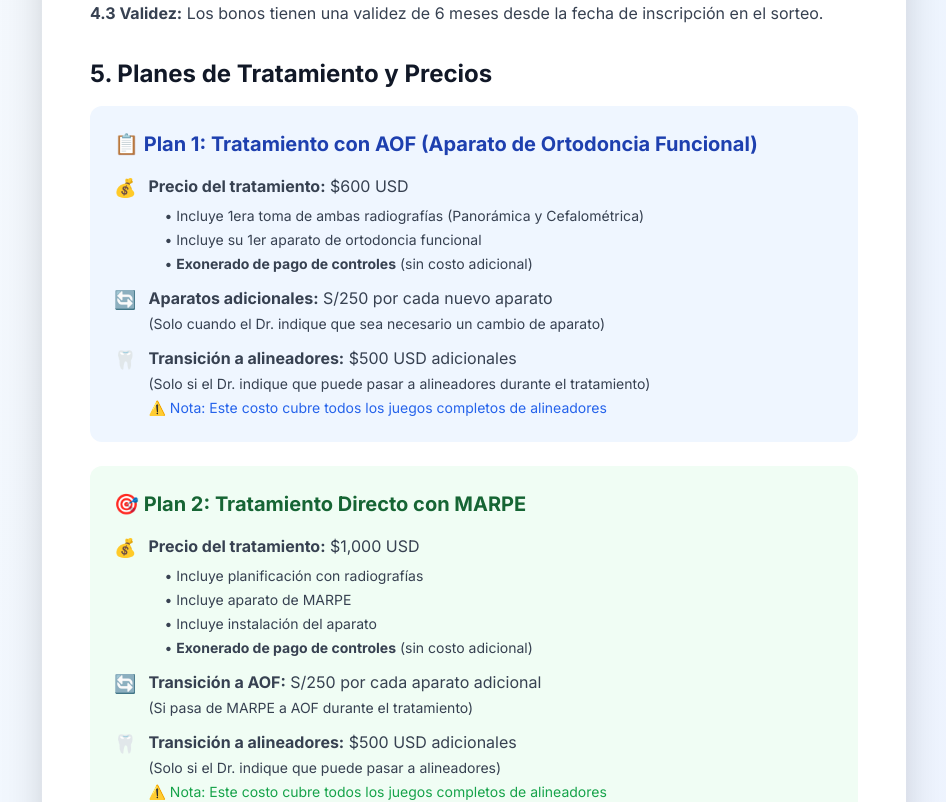
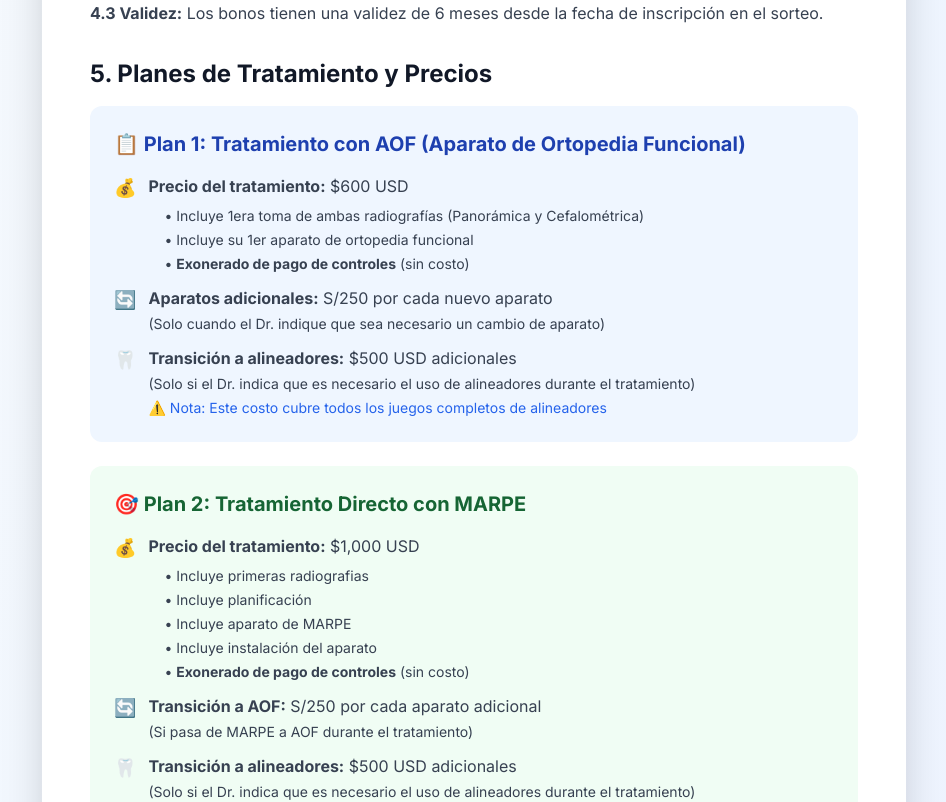
Before and after one commit to MAXILLARISProyectosYTI/apofi-landing-page, a Next.js app: page /terminos in a window 1280 px wide. Shown: the part 980-1782 px from the top of the page, without its empty margins (166-1112 px from the left). Built offline with nearby package versions, Linux system fonts and the light colour scheme.

Commit message:
sevent commit

```diff
--- a/src/app/page.tsx
+++ b/src/app/page.tsx
@@ -222,7 +222,7 @@ export default function Home() {
             <p className={`text-xl md:text-2xl text-white/90 mb-10 leading-relaxed transition-all duration-700 delay-500 ${isVisible ? 'opacity-100 translate-y-0' : 'opacity-0 translate-y-10'}`}>
               <strong className="text-blue-300">Maxillaris en convenio con APOFI</strong> te ofrece ganar uno de los{' '}
               <strong className="text-yellow-300">5 bonos</strong> con{' '}
-              <strong className="text-yellow-300">85% de descuento</strong> en tu tratamiento
+              <strong className="text-yellow-300">85% de descuento</strong> en tu tratamiento de ortopedia funcional de los maxillares
             </p>
 
             <div className={`space-y-6 transition-all duration-700 delay-700 ${isVisible ? 'opacity-100 translate-y-0' : 'opacity-0 translate-y-10'}`}>
@@ -351,8 +351,7 @@ export default function Home() {
               ¡Participa ahora!
             </h2>
             <p className="text-2xl text-gray-600 leading-relaxed max-w-3xl mx-auto">
-              Completa el formulario y participa por uno de los <strong className="text-blue-600">5 bonos con 85% de descuento</strong> en tu tratamiento dental
-            </p>
+              Completa el formulario y participa por uno de los <strong className="text-blue-600">5 bonos con 85% de descuento</strong> en tu tratamiento de ortopedia funcional de los maxillares            </p>
           </div>
 
                     {isSubmitted ? (
--- a/src/app/terminos/page.tsx
+++ b/src/app/terminos/page.tsx
@@ -82,7 +82,7 @@ export default function Terminos() {
                   <strong>4.1 Cantidad:</strong> Se sortearán 5 bonos con 85% de descuento en tratamientos odontológicos.
                 </p>
                 <p className="leading-relaxed">
-                  <strong>4.2 Aplicación:</strong> Los bonos son aplicables a tratamientos de ortodoncia funcional
+                  <strong>4.2 Aplicación:</strong> Los bonos son aplicables a tratamientos de ortopedia funcional
                   ofrecidos por APOFI en convenio con Clínica Maxillaris.
                 </p>
                 <p className="leading-relaxed">
@@ -95,7 +95,7 @@ export default function Terminos() {
               <h2 className="text-2xl font-bold text-gray-900 mb-4">5. Planes de Tratamiento y Precios</h2>
 
               <div className="bg-blue-50 rounded-xl p-6 mb-6">
-                <h3 className="text-xl font-bold text-blue-800 mb-4">📋 Plan 1: Tratamiento con AOF (Aparato de Ortodoncia Funcional)</h3>
+                <h3 className="text-xl font-bold text-blue-800 mb-4">📋 Plan 1: Tratamiento con AOF (Aparato de Ortopedia Funcional)</h3>
                 <div className="space-y-3 text-gray-700">
                   <div className="flex items-start gap-3">
                     <span className="text-blue-600 text-lg">💰</span>
@@ -103,8 +103,8 @@ export default function Terminos() {
                       <strong>Precio del tratamiento:</strong> $600 USD
                       <ul className="mt-2 ml-4 space-y-1 text-sm">
                         <li>• Incluye 1era toma de ambas radiografías (Panorámica y Cefalométrica)</li>
-                        <li>• Incluye su 1er aparato de ortodoncia funcional</li>
-                        <li>• <strong>Exonerado de pago de controles</strong> (sin costo adicional)</li>
+                        <li>• Incluye su 1er aparato de ortopedia funcional</li>
+                        <li>• <strong>Exonerado de pago de controles</strong> (sin costo)</li>
                       </ul>
                     </div>
                   </div>
@@ -121,7 +121,7 @@ export default function Terminos() {
                     <span className="text-blue-600 text-lg">🦷</span>
                     <div>
                       <strong>Transición a alineadores:</strong> $500 USD adicionales
-                      <p className="text-sm mt-1">(Solo si el Dr. indique que puede pasar a alineadores durante el tratamiento)</p>
+                      <p className="text-sm mt-1">(Solo si el Dr. indica que es necesario el uso de alineadores durante el tratamiento)</p>
                       <p className="text-sm mt-1 text-blue-600">⚠️ Nota: Este costo cubre todos los juegos completos de alineadores</p>
                     </div>
                   </div>
@@ -136,10 +136,11 @@ export default function Terminos() {
                     <div>
                       <strong>Precio del tratamiento:</strong> $1,000 USD
                       <ul className="mt-2 ml-4 space-y-1 text-sm">
-                        <li>• Incluye planificación con radiografías</li>
+                        <li>• Incluye primeras radiografias</li>
+                        <li>• Incluye planificación</li>
                         <li>• Incluye aparato de MARPE</li>
                         <li>• Incluye instalación del aparato</li>
-                        <li>• <strong>Exonerado de pago de controles</strong> (sin costo adicional)</li>
+                        <li>• <strong>Exonerado de pago de controles</strong> (sin costo)</li>
                       </ul>
                     </div>
                   </div>
@@ -156,7 +157,7 @@ export default function Terminos() {
                     <span className="text-green-600 text-lg">🦷</span>
                     <div>
                       <strong>Transición a alineadores:</strong> $500 USD adicionales
-                      <p className="text-sm mt-1">(Solo si el Dr. indique que puede pasar a alineadores)</p>
+                      <p className="text-sm mt-1">(Solo si el Dr. indica que es necesario el uso de alineadores durante el tratamiento)</p>
                       <p className="text-sm mt-1 text-green-600">⚠️ Nota: Este costo cubre todos los juegos completos de alineadores</p>
                     </div>
                   </div>
@@ -195,7 +196,7 @@ export default function Terminos() {
                   <strong>6.1 Inscripción:</strong> Desde el momento de registro hasta el 25 de agosto de 2025.
                 </p>
                 <p className="leading-relaxed">
-                  <strong>6.2 Sorteo:</strong> Domingo 25 de agosto de 2025 a las 1:00 p.m. (Hora de Perú).
+                  <strong>6.2 Sorteo:</strong> Domingo 25 de agosto de 2025 a las 11:59 hrs. (Hora de Perú).
                 </p>
                 <p className="leading-relaxed">
                   <strong>6.3 Resultados:</strong> Se publicarán en el Fanpage oficial de APOFI.
--- a/src/components/Bonus.tsx
+++ b/src/components/Bonus.tsx
@@ -81,7 +81,7 @@ export default function Bonus() {
                     Tratamientos incluidos
                   </h4>
                   <p className="text-gray-600 leading-relaxed">
-                    Aplica a ortodoncia, implantes, carillas, blanqueamiento y cualquier
+                    Aplica a Ortopedia, implantes, carillas, blanqueamiento y cualquier
                     otro tratamiento dental que necesites.
                   </p>
                 </div>
```
